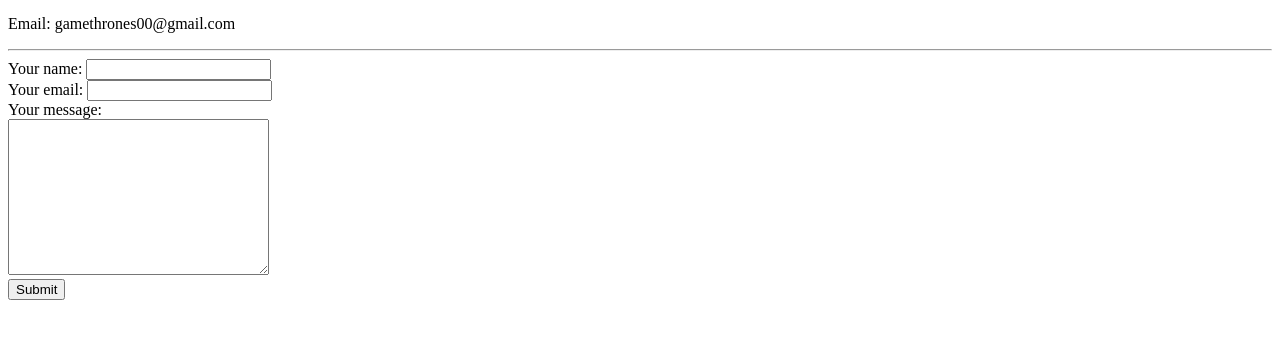
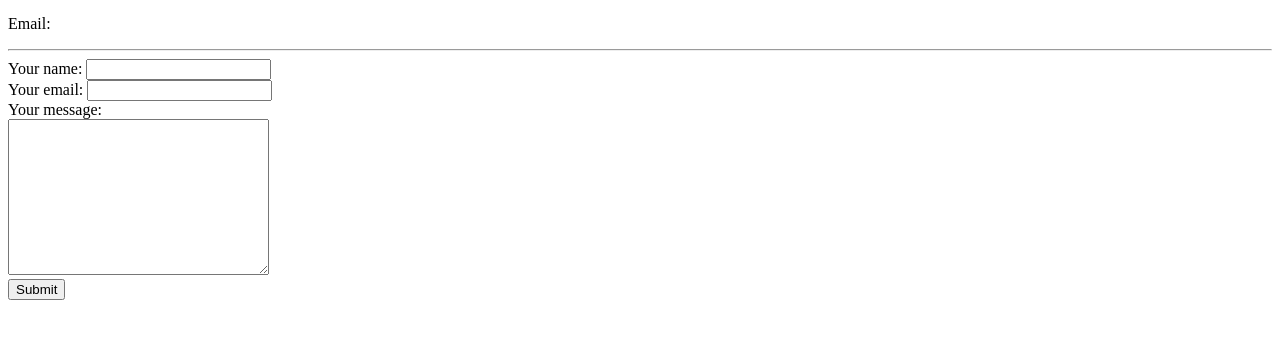
Before and after one commit to mroehrich2901/My-Bio, a plain HTML site: page contact.html in a window 1280 px wide. Shown: the part 44-382 px from the top of the page. Drawn offline with Linux system fonts and the light colour scheme.

Commit message:
Update contact.html

```diff
--- a/contact.html
+++ b/contact.html
@@ -6,7 +6,7 @@
     </head>
     <body>
         <h3>Contact Me:</h3>
-        <p>Email: gamethrones00@gmail.com</p>
+        <p>Email: </p>
         <hr>
 
         <form action= "mailto:gamethrones00@gmail.com" method ="post" enctype = "text/plain" >
```
